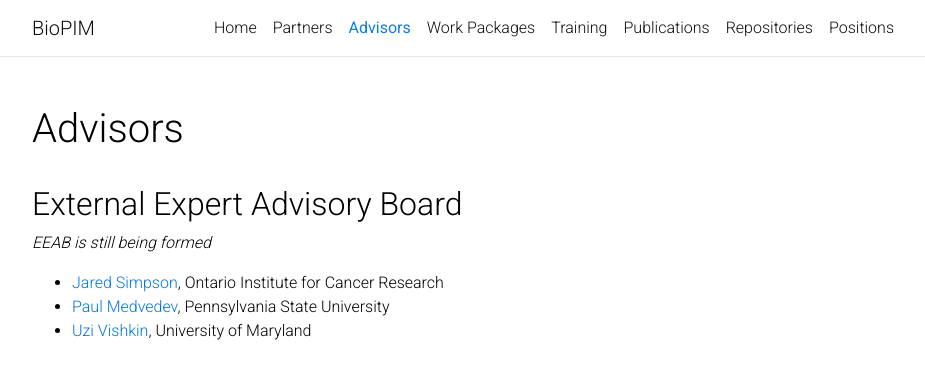
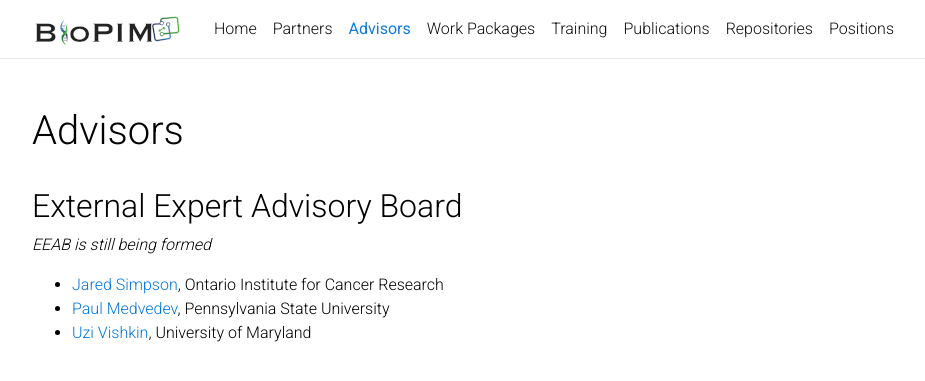
Before and after one commit to BioPIM/biopim.github.io, a Jekyll site: the page built from _pages/advisors.md, in a window 1280 px wide. Shown: the top 381 px of the page, without its empty margins (173-1098 px from the left). Built offline with Jekyll 4.4.1, drawn with Linux system fonts in a browser that asks for light colours; comment, search, counter and statistics services are not loaded; a style sheet for code colours, icons or effects is not loaded.

Commit message:
site.img

```diff
--- a/_config.yml
+++ b/_config.yml
@@ -14,7 +14,7 @@ keywords:  # add your own keywords or leave empty
 lang: en # the language of your site (for example: en, fr, cn, ru, etc.)
 icon: favicon.jpg  # the emoji used as the favicon (alternatively, provide image name in /assets/img/)
 
-url: https://biopim.github.io # the base hostname & protocol for your site
+url: http://www.biopim.eu # the base hostname & protocol for your site
 baseurl: # the subpath of your site, e.g. /blog/
 last_updated: false # set to true if you want to display last updated in the footer
 impressum_path:  # set to path to include impressum link in the footer, use the same path as permalink in a page, helps to conform with EU GDPR
--- a/_includes/header.html
+++ b/_includes/header.html
@@ -17,7 +17,8 @@
                 {{- site.last_name -}}
               {%- endif -%}
             {%- else -%}
-              {{- site.title -}}
+            <span class="font-weight-bold"><img src="/assets/img/biopim_toplogo_small.png">&nbsp;</span>
+             <!-- {{- site.title -}} -->
             {%- endif -%}
           </a>
           {%- elsif site.enable_navbar_social -%}
```
